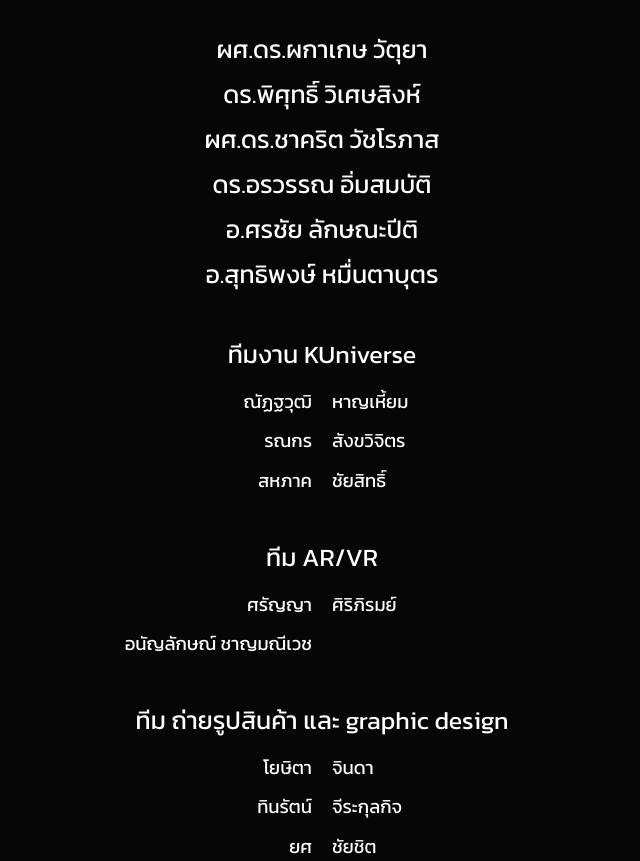
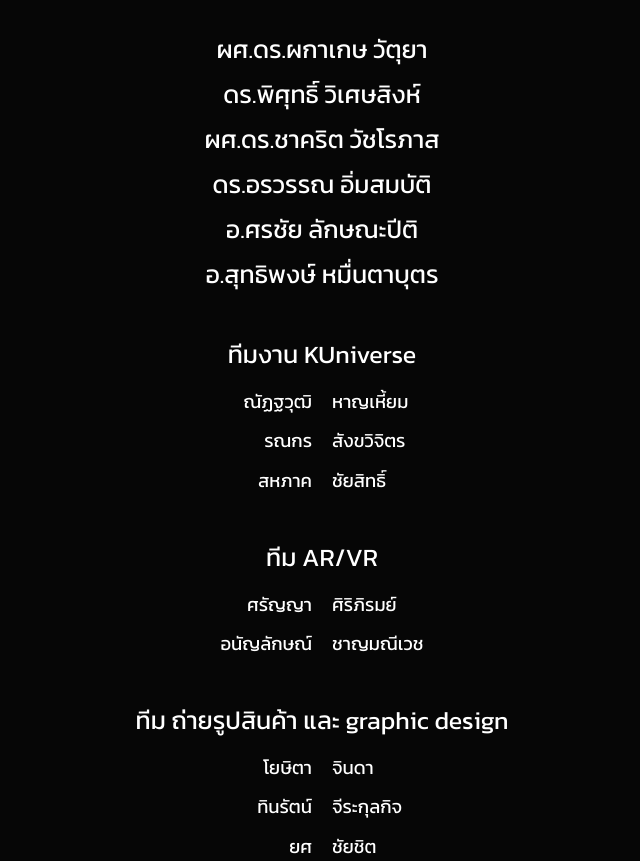
Before and after one commit to Nataset/ku-premium, a plain HTML site: page staff-name/index.html in a window 1280 px wide. Shown: the part 236-1097 px from the top of the page, without its empty margins (318-958 px from the left). Drawn offline with Linux system fonts and the light colour scheme.

Commit message:
fix dump name misstake

```diff
--- a/staff-name/index.html
+++ b/staff-name/index.html
@@ -38,7 +38,8 @@
             <dl class="credits__double">
                 <dt>ศรัญญา</dt>
                 <dd>ศิริภิรมย์</dd>
-                <dt>อนัญลักษณ์ ชาญมณีเวช</dt>
+                <dt>อนัญลักษณ์</dt>
+                <dd>ชาญมณีเวช</dd>
             </dl>
 
             <h2>ทีม ถ่ายรูปสินค้า และ graphic design</h2>
```
